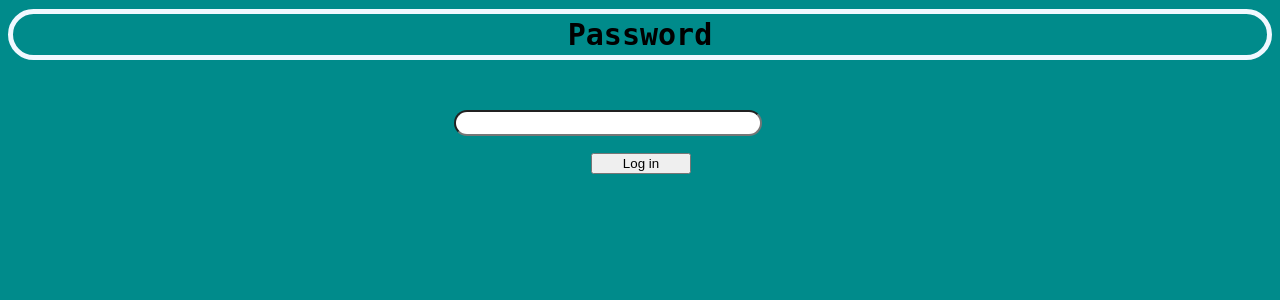
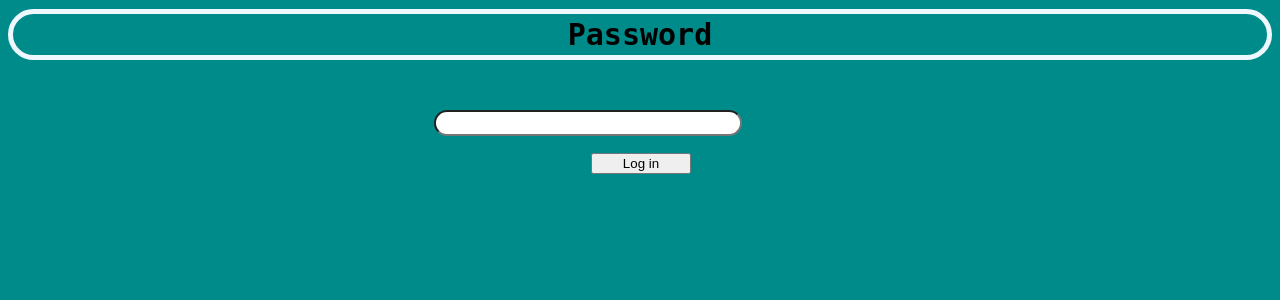
Before and after one commit to NyanC0de/NyanShorts, a PHP site: page /login/login.html in a window 1280 px wide. Shown: the part 454-754 px from the top of the page. Run offline with PHP 8.4, Linux system fonts and the light colour scheme.

Commit message:
Update login.css

```diff
--- a/login/login.css
+++ b/login/login.css
@@ -35,7 +35,7 @@ width: 100px;
   border-radius: 30px;
   position: relative;
   top: 180px;
-  left:20px;
+
 }
 
 .nick_text {
```
